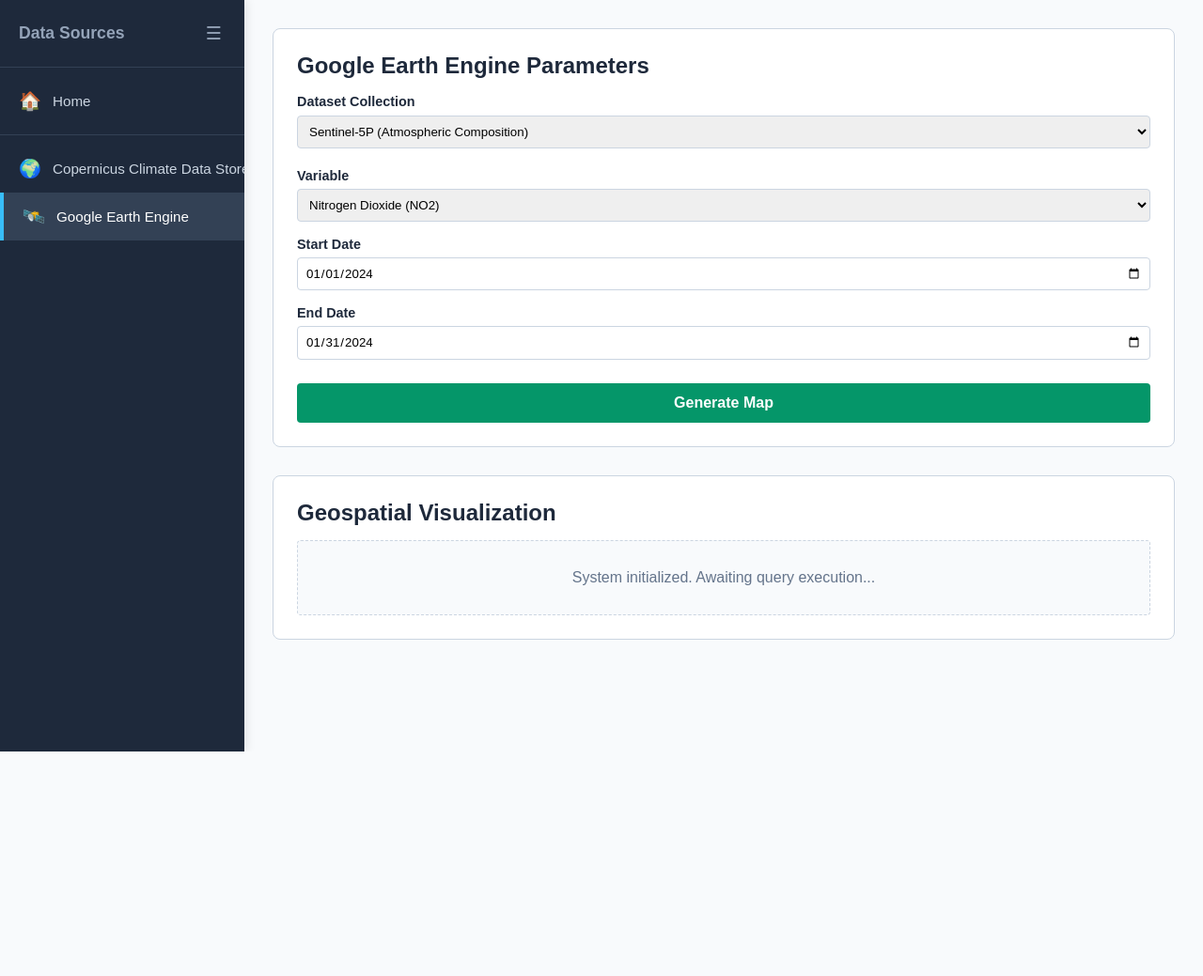
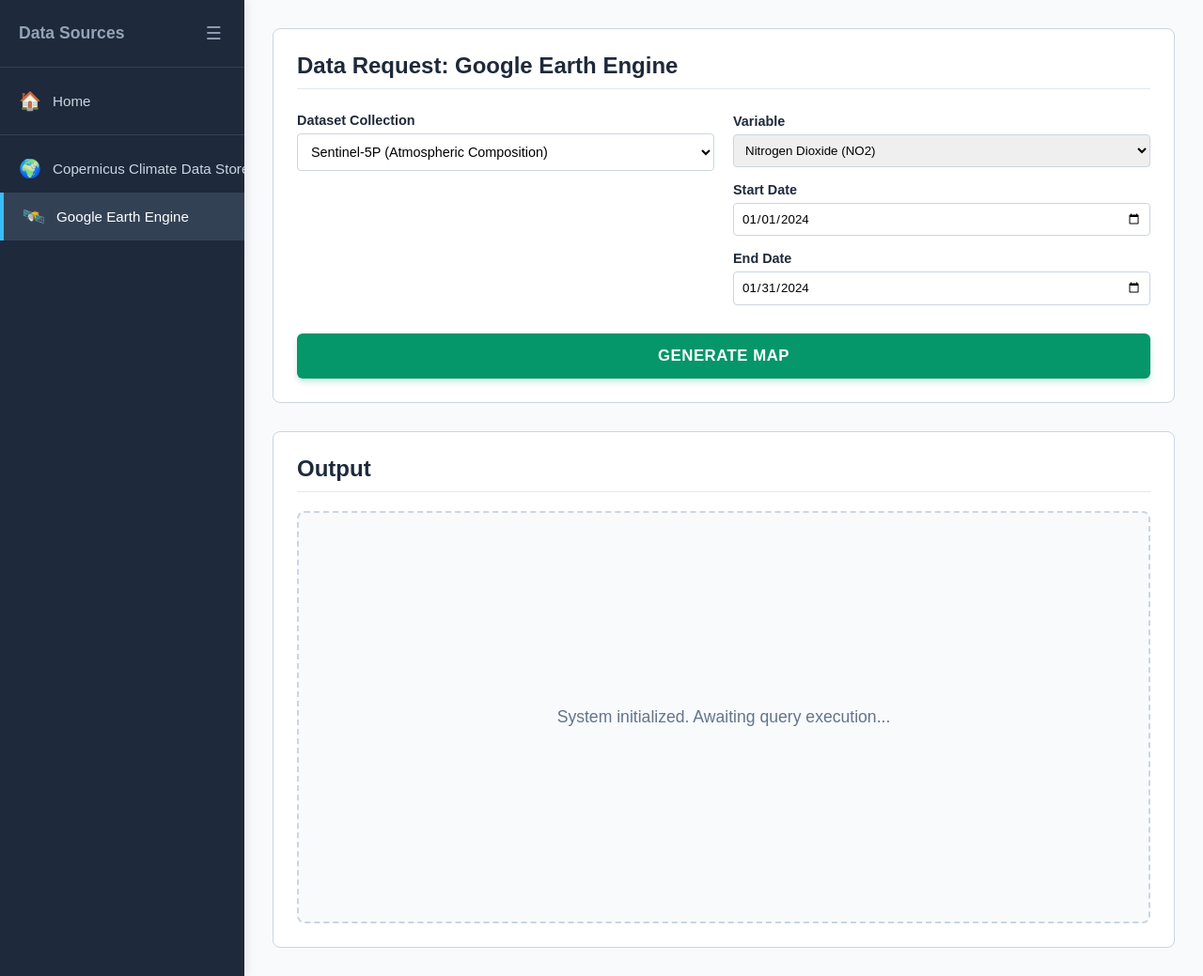
Before and after one commit to AnshulPrasad/climate-change, a Django app: page /earth_engine/ in a window 1280 px wide. Shown: the whole page at 94% size. Before the commit the page ends 800 px from the top, so only its background shows below. Run offline with Django 5.2, Linux system fonts and the light colour scheme; parts of the project's set-up code (start-up, migrations or seed data) failed here and were passed over.

Commit message:
Replicates the same drawing-based format for the GEE parameters, mapping the inputs horizontally before spanning the map visually at the bottom.

```diff
--- a/django_app/hf_space/templates/hf_space/providers/earth_engine_dashboard.html
+++ b/django_app/hf_space/templates/hf_space/providers/earth_engine_dashboard.html
@@ -1,38 +1,52 @@
 {% extends 'hf_space/layout/base.html' %}
 
 {% block content %}
-    <main class="provider-workspace" style="display: flex; flex-direction: column; gap: 30px; padding: 30px;">
+<main class="provider-workspace" style="display: flex; flex-direction: column; gap: 30px; padding: 30px; width: 100%;">
 
+    <!-- ========================================== -->
+    <!-- FORM SECTION (GRID LAYOUT)                 -->
+    <!-- ========================================== -->
     <section class="ee-input-panel" style="width: 100%; background: #ffffff; border: 1px solid #cbd5e1; border-radius: 8px; padding: 25px;">
-            <h2 style="margin-bottom: 15px; color: #1e293b;">{{ provider_name }} Parameters</h2>
+        <h2 style="margin-bottom: 25px; color: #1e293b; border-bottom: 1px solid #e2e8f0; padding-bottom: 10px;">Data Request: {{ provider_name|default:"Google Earth Engine" }}</h2>
 
-            <div class="dataset-selector" style="margin-bottom: 20px;">
+        <form method="POST" action="?dataset={{ current_dataset }}">
+            {% csrf_token %}
+
+            <div class="form-input-grid" style="display: grid; grid-template-columns: repeat(auto-fit, minmax(250px, 1fr)); gap: 20px; align-items: start;">
+
+                <div class="form-group" style="display: flex; flex-direction: column; gap: 6px;">
                     <label for="dataset-select" style="font-weight: 600; font-size: 0.9rem; color: #1e293b;">Dataset Collection</label>
-                <select id="dataset-select" onchange="window.location.href='?dataset=' + this.value" style="width: 100%; padding: 8px; border: 1px solid #cbd5e1; border-radius: 4px; margin-top: 6px;">
+                    <select id="dataset-select" onchange="window.location.href='?dataset=' + this.value" style="width: 100%; padding: 10px; border: 1px solid #cbd5e1; border-radius: 4px; font-size: 0.9rem; background-color: #fff;">
                         {% for key, name in datasets.items %}
                             <option value="{{ key }}" {% if key == current_dataset %}selected{% endif %}>{{ name }}</option>
                         {% endfor %}
                     </select>
                 </div>
 
-            <form method="POST" action="?dataset={{ current_dataset }}">
-                {% csrf_token %}
                 {% include 'hf_space/providers/earth_engine_form.html' %}
-                <button type="submit" style="margin-top: 25px; width: 100%; padding: 12px; background-color: #059669; color: white; border: none; border-radius: 4px; cursor: pointer; font-weight: bold; font-size: 1rem;">Generate Map</button>
+
+            </div>
+
+            <button type="submit" style="margin-top: 30px; width: 100%; padding: 14px; background-color: #059669; color: white; border: none; border-radius: 6px; cursor: pointer; font-weight: bold; font-size: 1.05rem; text-transform: uppercase; letter-spacing: 0.5px; box-shadow: 0 4px 6px rgba(5, 150, 105, 0.2);">
+                Generate Map
+            </button>
         </form>
     </section>
 
-        <section class="ee-visualization-panel" style="width: 100%; background: #ffffff; border: 1px solid #cbd5e1; border-radius: 8px; padding: 25px; display: flex; flex-direction: column;">
-            <h2 style="margin-bottom: 15px; color: #1e293b;">Geospatial Visualization</h2>
+    <!-- ========================================== -->
+    <!-- OUTPUT SECTION (FULL WIDTH BOTTOM)         -->
+    <!-- ========================================== -->
+    <section class="ee-visualization-panel" style="width: 100%; background: #ffffff; border: 1px solid #cbd5e1; border-radius: 8px; padding: 25px; display: flex; flex-direction: column; min-height: 550px;">
+        <h2 style="margin-bottom: 20px; color: #1e293b; border-bottom: 1px solid #e2e8f0; padding-bottom: 10px;">Output</h2>
 
         {% if output_data and output_data.tile_url %}
-                <div id="map" style="width: 100%; min-height: 550px; border-radius: 8px; border: 1px solid #cbd5e1; z-index: 1;"></div>
+            <div id="map" style="width: 100%; flex: 1; border-radius: 8px; border: 1px solid #cbd5e1; z-index: 1;"></div>
 
             <script>
                 (function() {
                     var container = document.getElementById('map');
                     if (container) {
-                            container._leaflet_id = null; // Fixes async double-init crashes
+                        container._leaflet_id = null;
                         var map = L.map('map').setView([{{ output_data.center_lat }}, {{ output_data.center_lon }}], {{ output_data.zoom }});
 
                         L.tileLayer('https://{s}.tile.openstreetmap.org/{z}/{x}/{y}.png', {
@@ -46,8 +60,8 @@
                 })();
             </script>
         {% else %}
-                <div class="empty-state" style="padding: 30px; background-color: #f8fafc; border: 1px dashed #cbd5e1; border-radius: 4px; text-align: center;">
-                    <p style="color: #64748b; margin: 0;">System initialized. Awaiting query execution...</p>
+            <div class="empty-state" style="flex: 1; display: flex; align-items: center; justify-content: center; background-color: #f8fafc; border: 2px dashed #cbd5e1; border-radius: 8px;">
+                <p style="color: #64748b; font-size: 1.1rem; margin: 0;">System initialized. Awaiting query execution...</p>
             </div>
         {% endif %}
     </section>
```
Lines whose indentation alone changed are shown as unchanged.
